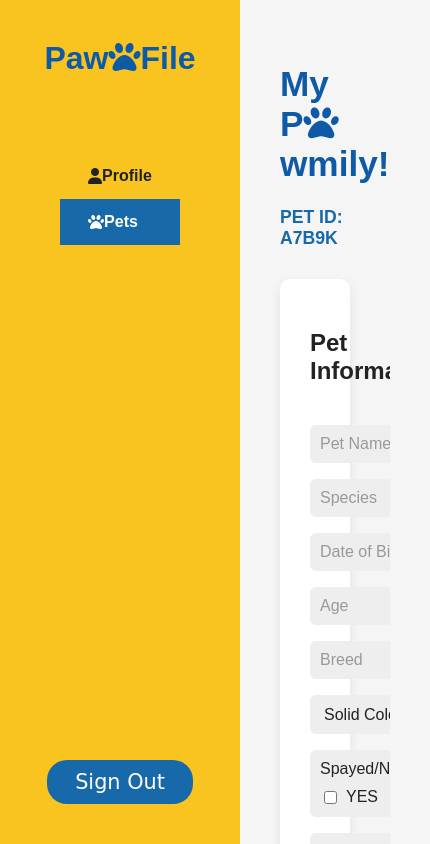
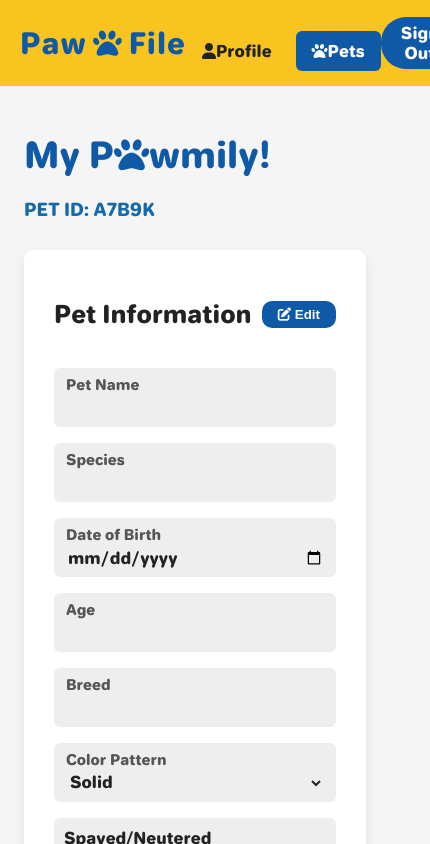
Before and after one commit to aBitOfYuan/Information-Management, a plain HTML site: page pawfile-sponsor-pets2.html in a window 390 px wide. Shown: the whole page, 430 px wide, since content can reach past the window. Drawn offline with Linux system fonts and the light colour scheme.

Commit message:
Remove placeholders in text box

```diff
--- a/pawfile-sponsor-pets2.css
+++ b/pawfile-sponsor-pets2.css
@@ -1,3 +1,11 @@
+@font-face {
+  font-family: 'Jellee';
+  src: url('Jellee-Roman.ttf') format('truetype');
+  font-weight: normal;
+  font-style: normal;
+}
+
+/* Reset and base styles */
 body {
   margin: 0;
   font-family: 'Jellee', sans-serif;
@@ -10,6 +18,7 @@ body {
   height: 100vh;
 }
 
+/* Sidebar styles - sticky and responsive */
 .sidebar {
   background: #F9C320;
   width: 240px;
@@ -17,6 +26,12 @@ body {
   flex-direction: column;
   align-items: center;
   padding: 40px 0;
+
+  position: sticky;
+  top: 0;
+  height: 100vh;
+  overflow-y: auto;
+  z-index: 100;
 }
 
 .logo {
@@ -24,12 +39,19 @@ body {
   font-weight: bold;
   color: #0F5AA6;
   margin-bottom: 60px;
+  text-align: center;
+  letter-spacing: 1px;
+  display: flex;
+  align-items: center;
+  justify-content: center;
+  gap: 6px;
 }
 
 .sidebar nav ul {
   list-style: none;
   padding: 0;
   width: 100%;
+  margin-bottom: auto; /* push sign-out button down */
 }
 
 .nav-link {
@@ -38,21 +60,24 @@ body {
   padding: 14px 28px;
   text-decoration: none;
   color: #222;
-  font-weight: bold;
+  font-weight: 600;
+  font-size: 1.1rem;
+  border-radius: 8px;
+  transition: background-color 0.3s ease, color 0.3s ease;
 }
 
 .nav-link.active,
 .nav-link:hover {
-  background: #1769aa;
+  background: #0F5AA6;
   color: #fff;
 }
 
 .sign-out {
   margin-top: auto;
-  background: #1769aa;
+  background: #0F5AA6;
   color: #fff;
   border: none;
-  border-radius: 20px;
+  border-radius: 25px;
   padding: 10px 28px;
   cursor: pointer;
   font-family: 'Jellee', cursive;
@@ -61,8 +86,14 @@ body {
   align-items: center;
   justify-content: center;
   gap: 8px;
+  transition: background-color 0.3s;
 }
 
+.sign-out:hover {
+  background: #0d4d8a;
+}
+
+/* Main content styles */
 .main-content {
   flex: 1;
   padding: 40px;
@@ -113,18 +144,32 @@ body {
   gap: 16px;
 }
 
-input,
-select {
-  padding: 10px;
-  border: none;
+/* Form field with label above input/select inside gray container */
+.form-field {
+  display: flex;
+  flex-direction: column;
   background: #eee;
   border-radius: 6px;
+  padding: 8px 12px;
   font-size: 1rem;
   color: #222;
 }
 
-input::placeholder {
-  color: #999;
+.form-field label {
+  font-size: 0.9rem;
+  font-weight: bold;
+  margin-bottom: 4px;
+  color: #555;
+}
+
+.form-field input,
+.form-field select {
+  border: none;
+  background: transparent;
+  font-size: 1rem;
+  color: #222;
+  font-family: inherit;
+  outline: none;
 }
 
 /* Checkbox groups */
@@ -194,7 +239,53 @@ input::placeholder {
 
   float: right;
 }
+
 .back-btn i {
   color: #F9C320;             /* yellow arrow */
   font-size: 1.4rem;
 }
+
+/* Responsive sidebar adjustments */
+@media (max-width: 900px) {
+  .sidebar {
+    position: relative;
+    width: 100%;
+    height: auto;
+    padding: 15px 20px;
+    flex-direction: row;
+    justify-content: space-between;
+    align-items: center;
+  }
+
+  .logo {
+    margin-bottom: 0;
+    font-size: 1.8rem;
+  }
+
+  .sidebar nav ul {
+    display: flex;
+    margin-bottom: 0;
+    gap: 8px;
+    width: auto;
+  }
+
+  .nav-link {
+    padding: 10px 16px;
+    font-size: 1rem;
+    border-radius: 6px;
+  }
+
+  .sign-out {
+    margin: 0;
+    font-size: 1rem;
+    padding: 6px 20px;
+  }
+
+  .layout {
+    flex-direction: column;
+  }
+
+  .main-content {
+    padding: 24px;
+  }
+}
--- a/pawfile-sponsor-pets2.html
+++ b/pawfile-sponsor-pets2.html
@@ -30,12 +30,40 @@
           <button class="edit-btn"><i class="fa-solid fa-pen-to-square"></i> Edit</button>
         </div>
         <div class="info-grid">
-          <input placeholder="Pet Name" />
-          <input placeholder="Species" />
-          <input placeholder="Date of Birth" />
-          <input placeholder="Age" />
-          <input placeholder="Breed" />
-          <select><option>Solid Color</option></select>
+
+          <div class="form-field">
+            <label>Pet Name</label>
+            <input type="text" />
+          </div>
+
+          <div class="form-field">
+            <label>Species</label>
+            <input type="text" />
+          </div>
+
+          <div class="form-field">
+            <label>Date of Birth</label>
+            <input type="date" />
+          </div>
+
+          <div class="form-field">
+            <label>Age</label>
+            <input type="number" />
+          </div>
+
+          <div class="form-field">
+            <label>Breed</label>
+            <input type="text" />
+          </div>
+
+          <div class="form-field">
+            <label>Color Pattern</label>
+            <select>
+              <option>Solid</option>
+              <option>Bi-color</option>
+              <option>Multi-color</option>
+            </select>
+          </div>
 
           <div class="checkbox-group">
             <div class="checkbox-container">
@@ -67,7 +95,10 @@
             </div>
           </div>
 
-          <input placeholder="Clinic Name" />
+          <div class="form-field">
+            <label>Clinic Name</label>
+            <input type="text" />
+          </div>
 
           <div class="checkbox-group">
             <div class="checkbox-container">
@@ -78,6 +109,7 @@
               </div>
             </div>
           </div>
+
         </div>
       </section>
 
@@ -90,12 +122,38 @@
         <div class="vaccine-record">
           <h3>Vaccine #1</h3>
           <div class="info-grid">
-            <input placeholder="Vaccine LOT" />
-            <input placeholder="Vaccine Name" />
-            <select><option>CORE</option></select>
-            <input placeholder="Vaccine Duration" />
-            <input placeholder="Date of Vaccination" />
-            <input placeholder="End Date of Vaccination Effectiveness" />
+
+            <div class="form-field">
+              <label>Vaccine LOT</label>
+              <input type="text" />
+            </div>
+
+            <div class="form-field">
+              <label>Vaccine Name</label>
+              <input type="text" />
+            </div>
+
+            <div class="form-field">
+              <label>Vaccine Type</label>
+              <select>
+                <option>CORE</option>
+              </select>
+            </div>
+
+            <div class="form-field">
+              <label>Vaccine Duration</label>
+              <input type="text" />
+            </div>
+
+            <div class="form-field">
+              <label>Date of Vaccination</label>
+              <input type="date" />
+            </div>
+
+            <div class="form-field">
+              <label>End Date of Vaccination Effectiveness</label>
+              <input type="date" />
+            </div>
 
             <div class="checkbox-group">
               <div class="checkbox-container">
@@ -107,19 +165,49 @@
               </div>
             </div>
 
-            <input placeholder="Vaccine Symptom" />
+            <div class="form-field">
+              <label>Vaccine Symptom</label>
+              <input type="text" />
+            </div>
+
           </div>
         </div>
 
         <div class="vaccine-record">
           <h3>Vaccine #2</h3>
           <div class="info-grid">
-            <input placeholder="Vaccine LOT" />
-            <input placeholder="Vaccine Name" />
-            <select><option>CORE</option></select>
-            <input placeholder="Vaccine Duration" />
-            <input placeholder="Date of Vaccination" />
-            <input placeholder="End Date of Vaccination Effectiveness" />
+
+            <div class="form-field">
+              <label>Vaccine LOT</label>
+              <input type="text" />
+            </div>
+
+            <div class="form-field">
+              <label>Vaccine Name</label>
+              <input type="text" />
+            </div>
+
+            <div class="form-field">
+              <label>Vaccine Type</label>
+              <select>
+                <option>CORE</option>
+              </select>
+            </div>
+
+            <div class="form-field">
+              <label>Vaccine Duration</label>
+              <input type="text" />
+            </div>
+
+            <div class="form-field">
+              <label>Date of Vaccination</label>
+              <input type="date" />
+            </div>
+
+            <div class="form-field">
+              <label>End Date of Vaccination Effectiveness</label>
+              <input type="date" />
+            </div>
 
             <div class="checkbox-group">
               <div class="checkbox-container">
@@ -131,7 +219,11 @@
               </div>
             </div>
 
-            <input placeholder="Vaccine Symptom" />
+            <div class="form-field">
+              <label>Vaccine Symptom</label>
+              <input type="text" />
+            </div>
+
           </div>
         </div>
       </section>
```
